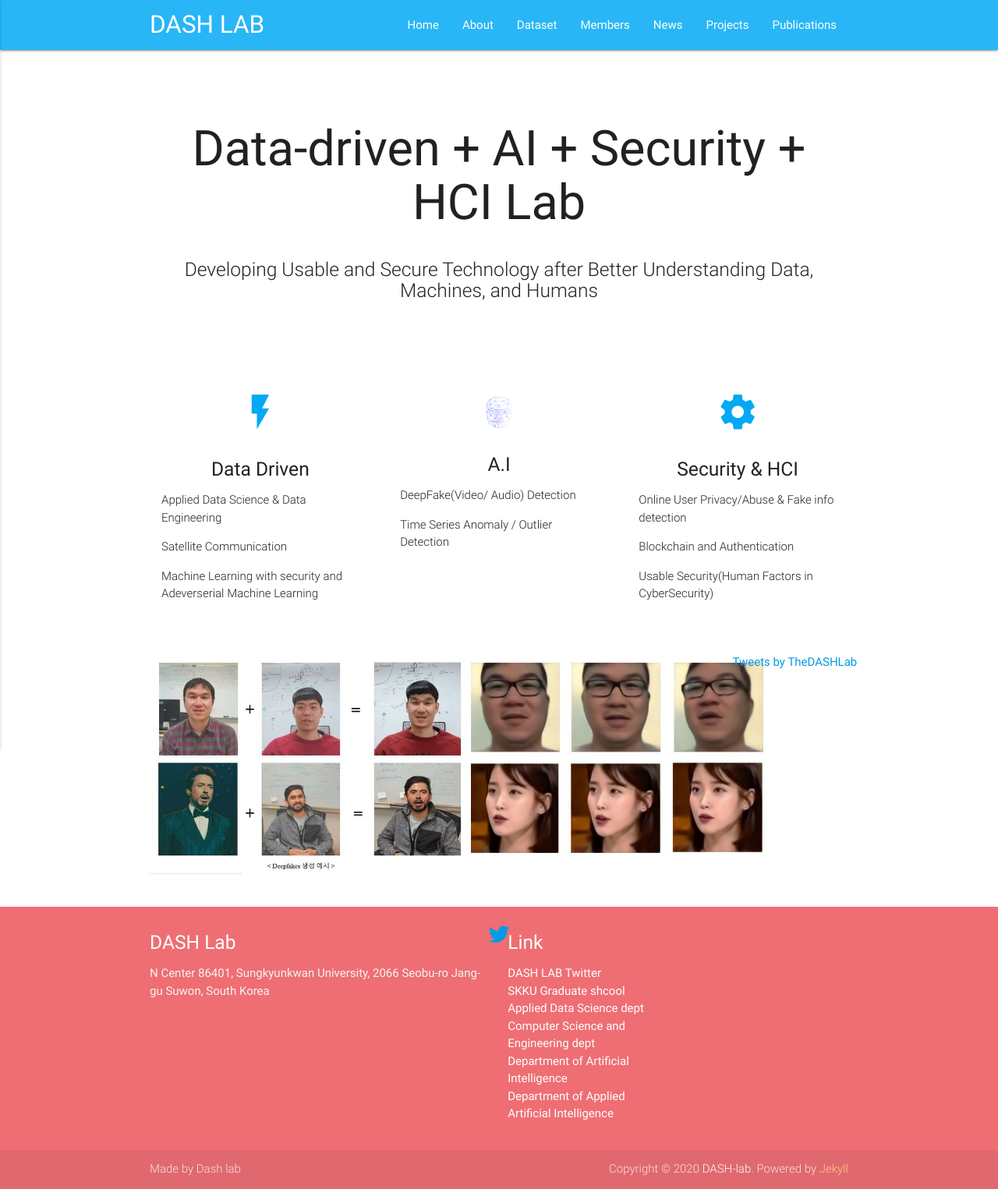
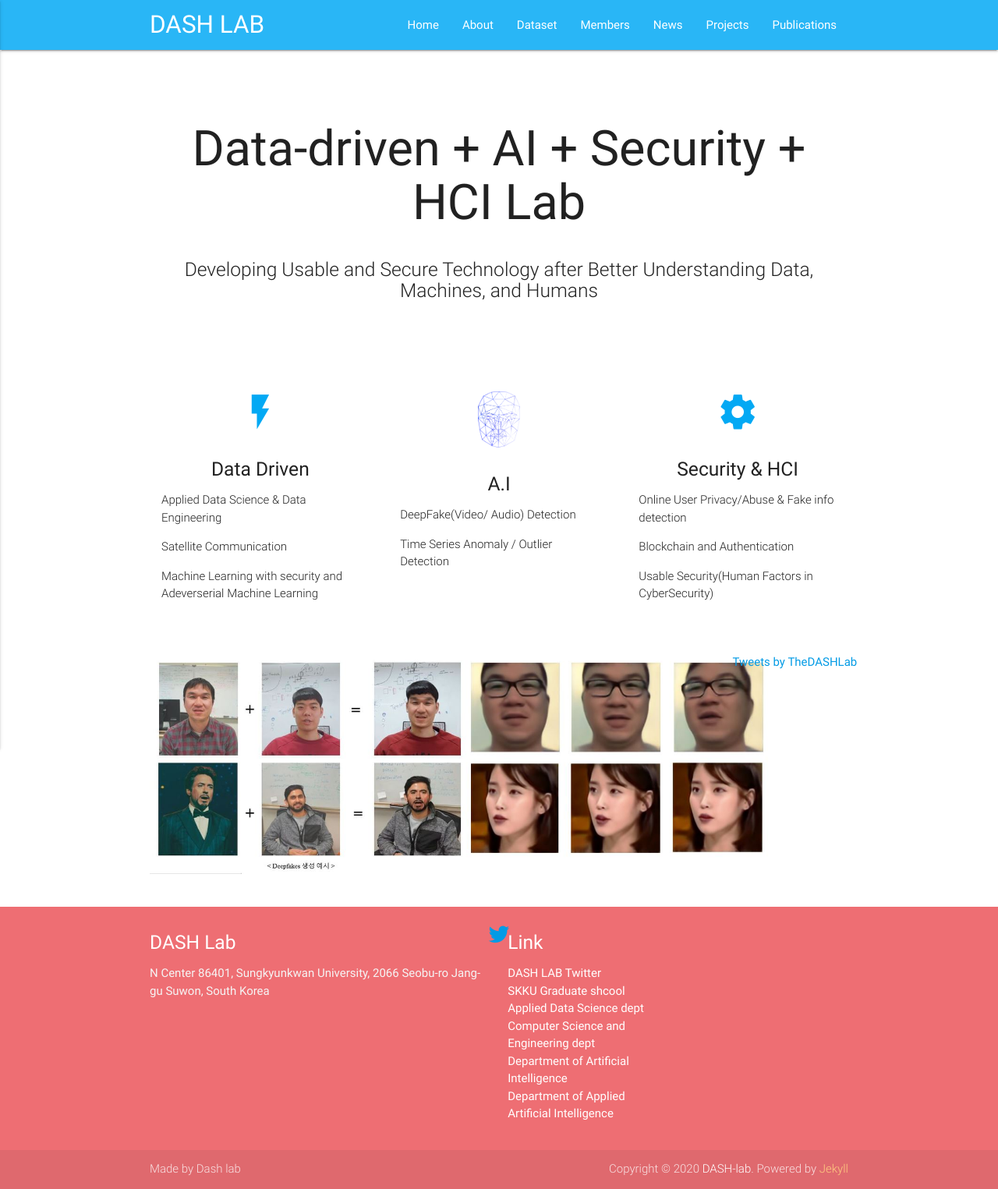
Before and after one commit to Yurim990507/DASH-Lab.github.io, a Jekyll site: the page built from index.md, in a window 1280 px wide. Shown: the whole page at 78% size. Built offline with Jekyll 4.4.1, drawn with Linux system fonts in a browser that asks for light colours; comment, search, counter and statistics services are not loaded.

Commit message:
update AI icon size

```diff
--- a/_layouts/home.html
+++ b/_layouts/home.html
@@ -34,7 +34,7 @@ layout: default
 
         <div class="col s12 m4">
           <div class="icon-block">
-            <h2 class="center light-blue-text"><img width="32" height="40" src="../img/face_icon.png" alt="ai" class="image"></h2>
+            <h2 class="center light-blue-text"><img width="54" height="72" src="../img/face_icon.png" alt="ai" class="image"></h2>
             <h5 class="center">A.I</h5>
 
             <p class="light">DeepFake(Video/ Audio) Detection</p>
```
